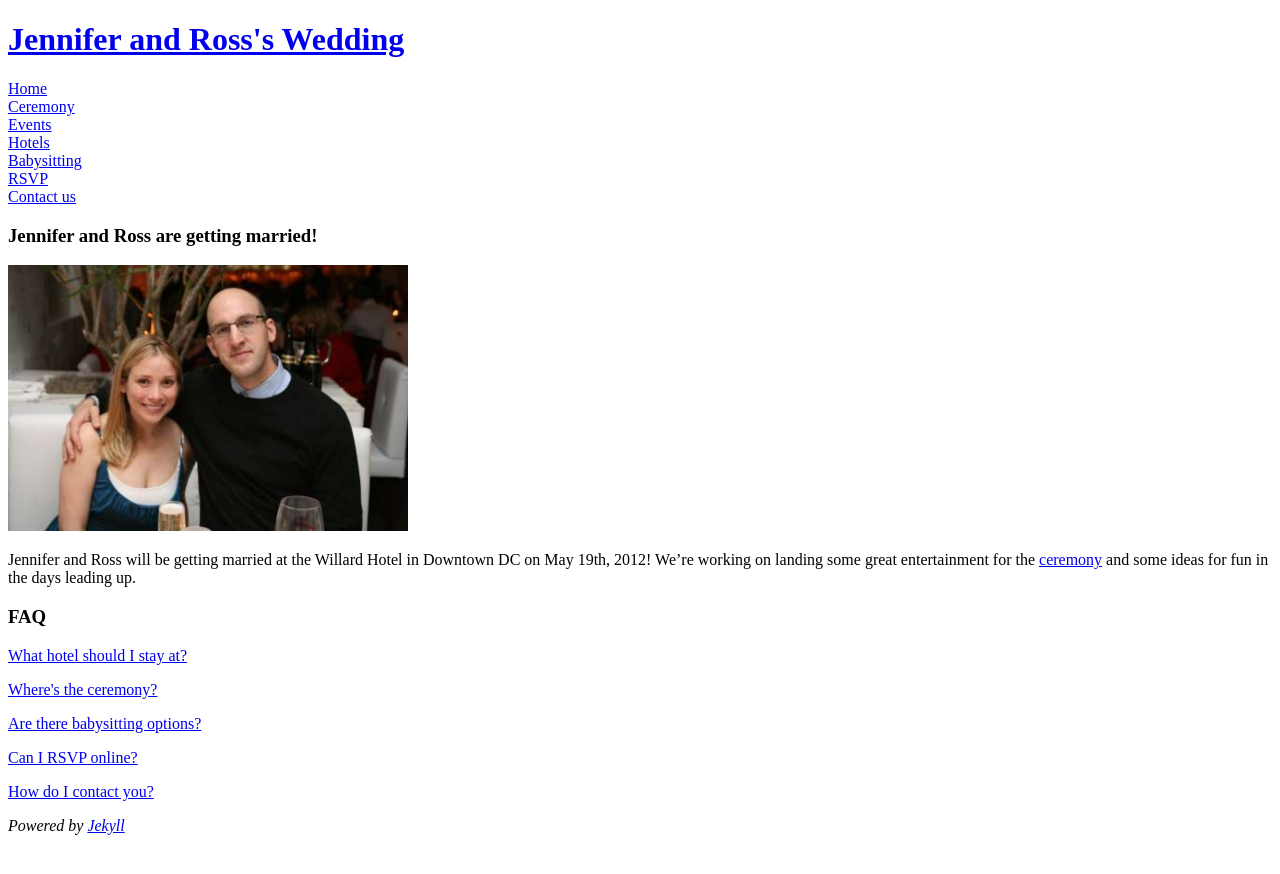
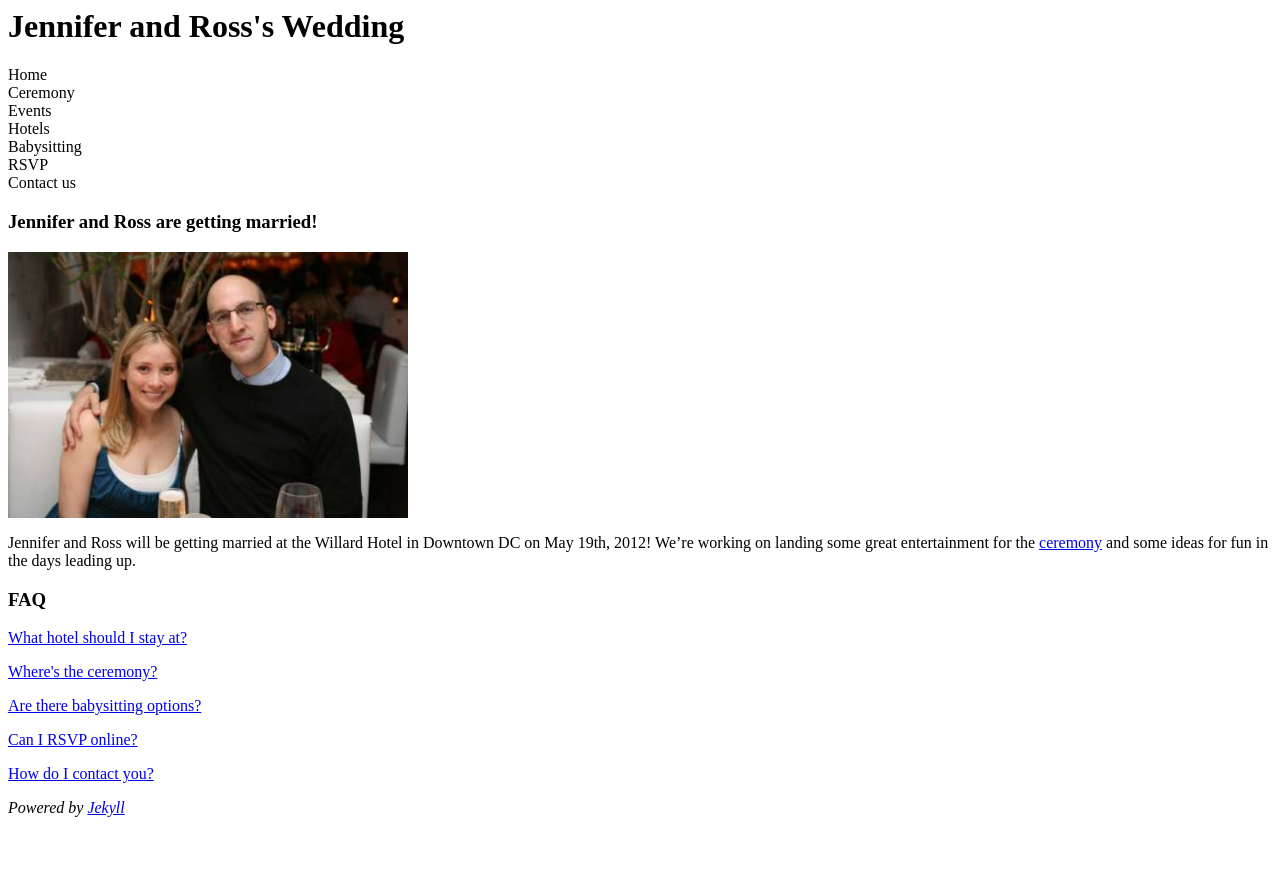
Before and after one commit to velvetkitten/velvetkitten.github.com, a Jekyll site: the page built from index.html, in a window 1280 px wide. Shown: the top 874 px of the page. Built offline with Jekyll 4.4.1, drawn with Linux system fonts in a browser that asks for light colours.

Commit message:
Remove _sites/ tweak styles

```diff
--- a/_includes/themes/mark-reid/default.html
+++ b/_includes/themes/mark-reid/default.html
@@ -1,7 +1,5 @@
-<!DOCTYPE html PUBLIC "-//W3C//DTD XHTML 1.0 Strict//EN"
-    "http://www.w3.org/TR/xhtml1/DTD/xhtml1-strict.dtd">
-
-<html xmlns="http://www.w3.org/1999/xhtml" xml:lang="en" lang="en-us">
+<!DOCTYPE>
+<html>
 <head>
    <meta http-equiv="content-type" content="text/html; charset=utf-8" />
    <title>Jennifer and Ross - {{ page.title }}</title>
--- a/css/styles.css
+++ b/css/styles.css
@@ -1,2 +1,7 @@
 h3.title { margin-bottom: 1em;}
 h4 { margin-bottom:0.5em;}
+#header, #header a { color: black; text-decoration:none; }
+#header .hover { color: transparent; }
+#header:hover a { color: black; text-shadow: none;}
+#header:hover a:hover { text-decoration: none; }
+#header a:hover .hover { color: black; }
```
Also changed, not shown: 15 other files.
